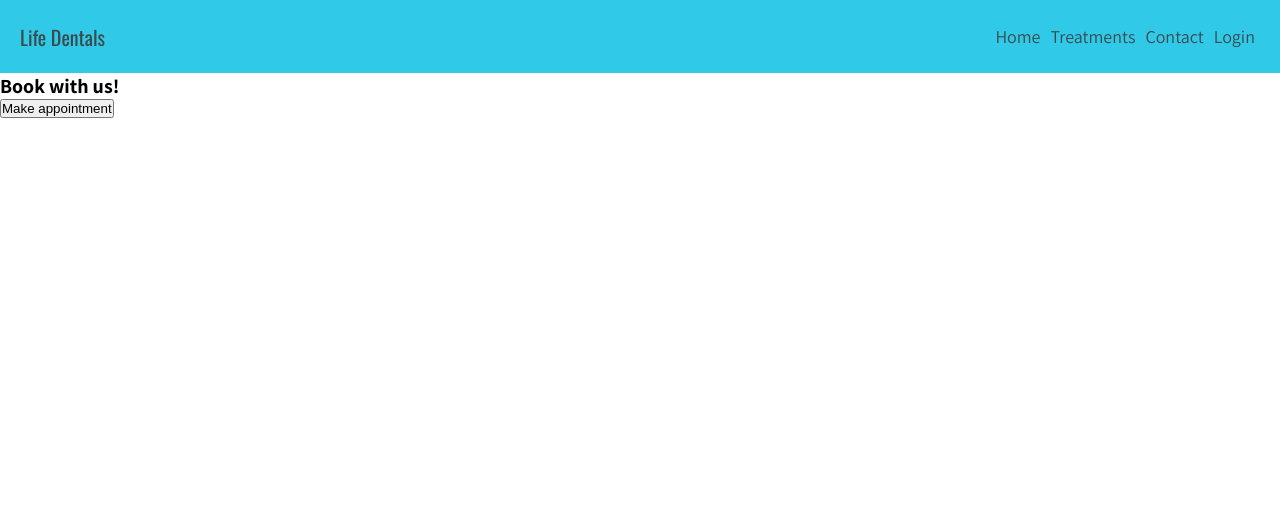
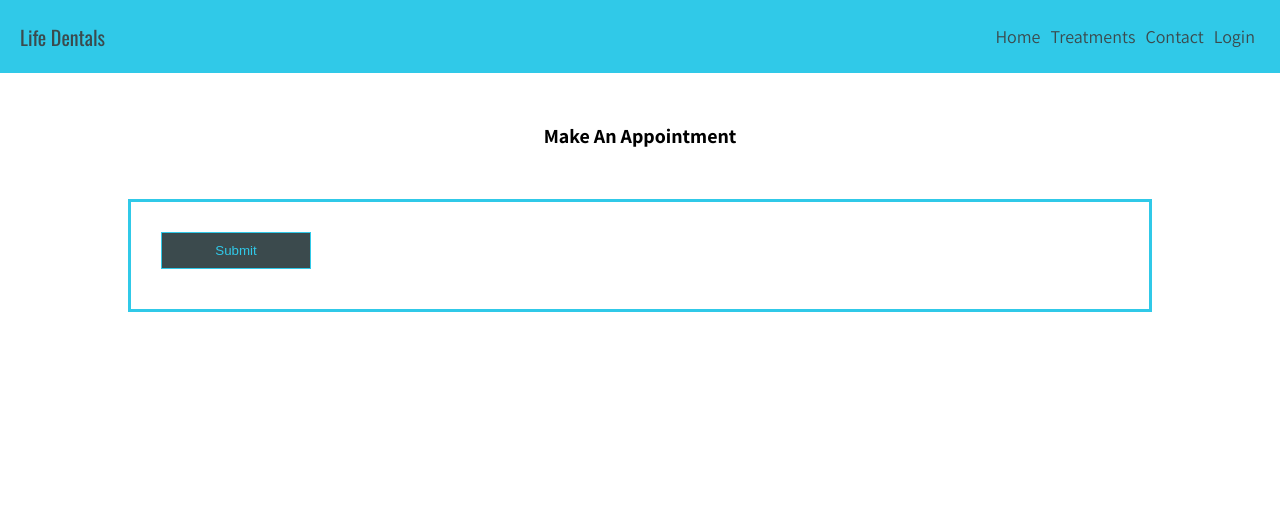
Before and after one commit to Jack112-create/Life-Dentals, a Django app: template booking/templates/booking/create-booking.html in a window 1280 px wide. Shown: the top 511 px of the page. Run offline with Django 3.2, Linux system fonts and the light colour scheme; the template is opened without the code that fills it: values that come from a table or form of the project are taken from there, others are empty; parts of the project's set-up code (start-up, migrations or seed data) failed here and were passed over.

Commit message:
Style create booking and edit booking forms

```diff
--- a/booking/static/css/booking.css
+++ b/booking/static/css/booking.css
@@ -6,6 +6,43 @@
     --ui-red: #FF4431;
     --ui-green: #50CB9D;
     --ui-orange: #F6B002;
+}
+
+#create-booking-header, #edit-booking-header {
+    text-align: center;
+    margin: 5rem 0rem;
+}
+
+.booking-form {
+    width: 80%;
+    margin: 0 auto;
+    padding: 3rem;
+    display: flex;
+    flex-direction: column;
+    border: 3px solid var(--ui-blue);
+}
+
+.booking-form label {
+    margin-bottom: 1rem;
+}
+
+.booking-form select, input[type="date"], input[type="submit"] {
+    padding: 1rem 2rem;
+    margin-bottom: 1rem;
+    border: 1px solid var(--ui-blue);
+}
+
+.booking-form input[type="submit"] {
+    background-color: var(--ui-grey);
+    color: var(--ui-blue);
+    cursor: pointer;
+    min-width: 150px;
+    max-width: 150px;
+}
+
+.booking-form input[type="submit"]:hover {
+    background-color: var(--ui-blue);
+    color: var(--ui-white);
 }
 
 .booking-message {
--- a/booking/templates/booking/create-booking.html
+++ b/booking/templates/booking/create-booking.html
@@ -8,7 +8,7 @@
 
 {% block content %}
 
-<h1>Book with us!</h1>
+<h1 id="create-booking-header">Make An Appointment</h1>
 
     {% if messages %}
     <ul class="messages">
@@ -18,10 +18,10 @@
     </ul>
     {% endif %}
 
-    <form action="{% url 'create-booking' %}" method="POST">
+    <form class="booking-form" action="{% url 'create-booking' %}" method="POST">
         {% csrf_token %}
         {{ form }}
-        <input type="submit" value="Make appointment">
+        <input type="submit" value="Submit">
     </form>
 
 <script src="{% static 'js/booking.js' %}"></script>
--- a/booking/templates/booking/edit-booking.html
+++ b/booking/templates/booking/edit-booking.html
@@ -8,7 +8,7 @@
 
 {% block content %}
 
-<h1>Edit your booking</h1>
+<h1 id="edit-booking-header">Edit your booking</h1>
 
 {% if messages %}
     <ul class="messages">
@@ -18,10 +18,10 @@
     </ul>
 {% endif %}
 
-<form action="{% url 'edit-booking' %}" method="POST">
+<form class="booking-form" action="{% url 'edit-booking' %}" method="POST">
     {% csrf_token %}
     {{ form }}
-    <input type="submit" value="Make appointment">
+    <input type="submit" value="Submit">
 </form>
 
 <script src="{% static 'js/booking.js' %}"></script>
```
